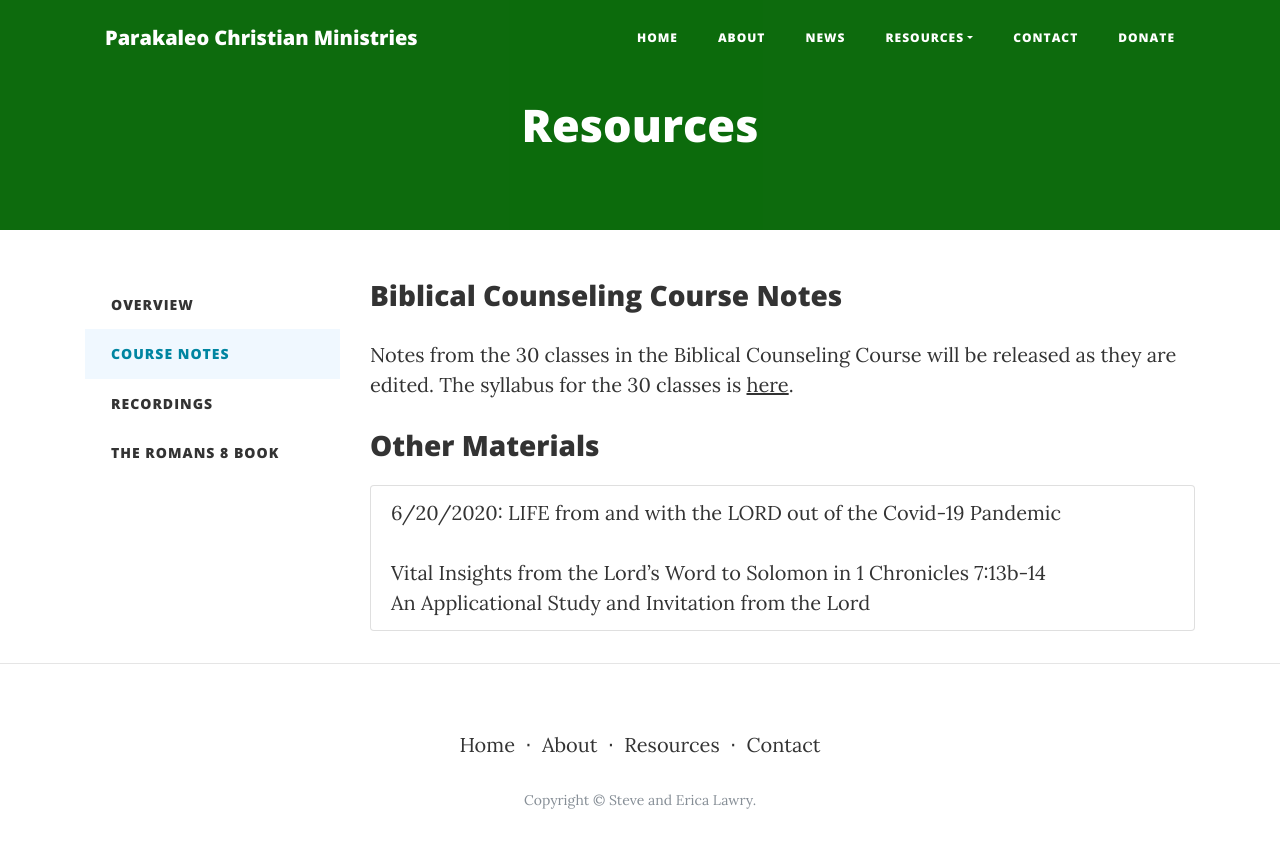
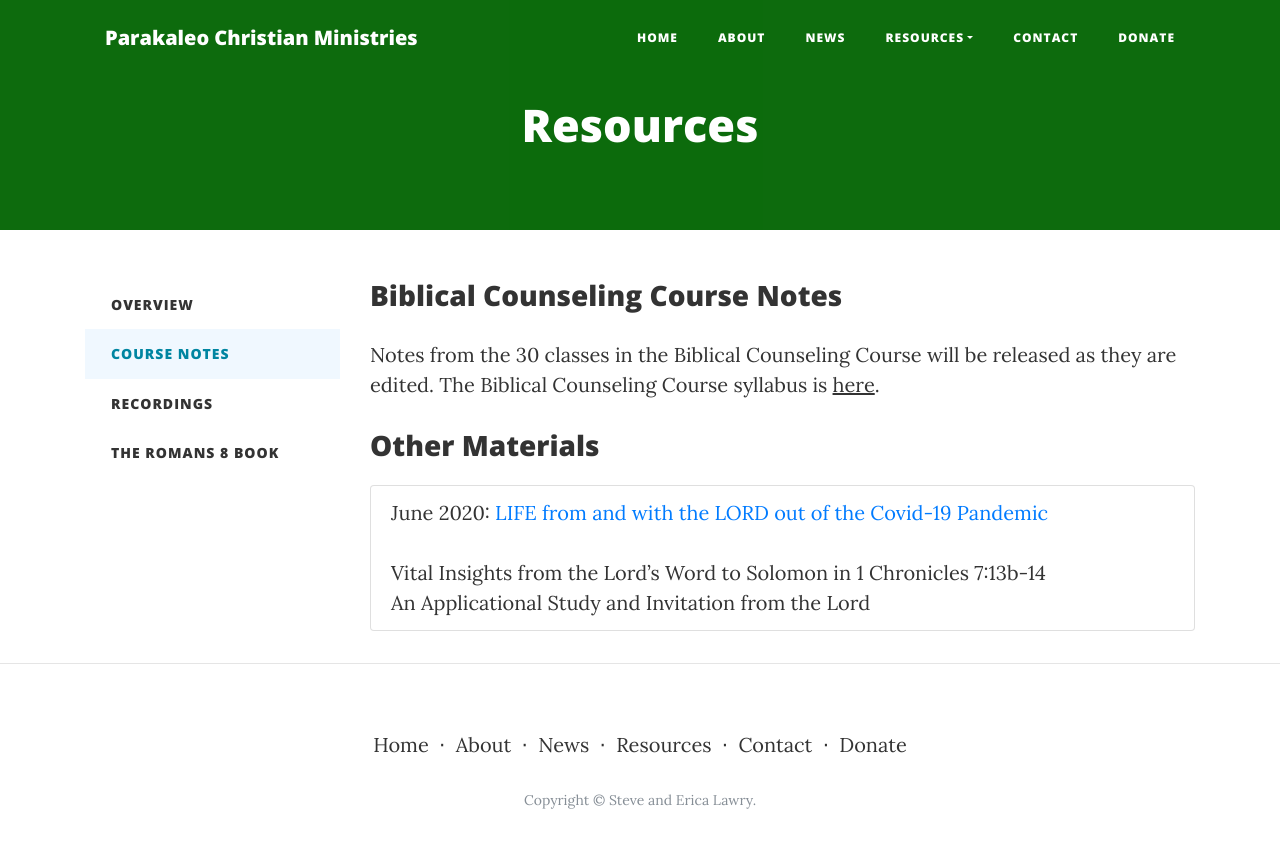
Before and after one commit to parakaleo/main-site, a plain HTML site: page resources.html in a window 1280 px wide. Both pictures are taken after a click on the link "COURSE NOTES". Drawn offline with nearby package versions, Linux system fonts and the light colour scheme; files that its build step writes are made by us from their sources; a script that the page names is missing.

Commit message:
footer and resource page

```diff
--- a/js/tabs.js
+++ b/js/tabs.js
@@ -16,10 +16,6 @@
     '  color: #007bff;'+
     '}'+
     '</style>').appendTo('head')
-  if (location.hash !== '') {
-    $('a[data-toggle="tab"]').removeClass('active');
-    $('a[data-toggle="tab"][href="' + location.hash + '"]').tab('show').addClass('active');
-  }
 
   /*if(!location.hash) {
     location.hash = $('a[data-toggle="tab"]').attr('href').substr(1)
@@ -30,5 +26,14 @@
 
   $('a[data-toggle="tab"]').on('click', function(e) {
     location.hash = $(e.target).closest('a').attr('href').substr(1);
+    $(e.target).tab('show')
   });
+
+  if (location.hash !== '') {
+    $('a[data-toggle="tab"]').removeClass('active');
+    // $('a[data-toggle="tab"][href="' + location.hash + '"]').tab('show').addClass('active');
+    var $tab = $('a[data-toggle="tab"][href="' + location.hash + '"]').addClass('active');
+    $tab.find('li').click()
+  }
+
 });
--- a/resources.html
+++ b/resources.html
@@ -122,19 +122,20 @@
             <div id="course-notes" class="tab-pane fade">
               <div id="os_content">
                 <h3 class="section-title">Biblical Counseling Course Notes</h3>
-                <p>Notes from the 30 classes in the Biblical Counseling Course will be released as they are edited. The syllabus for the 30 classes is <a href="//parakaleo.stanford.edu/course.html#syllabus">here</a>.</p>
+                <p>Notes from the 30 classes in the Biblical Counseling Course will be released as they are edited. The Biblical Counseling Course syllabus is <a href="//parakaleo.stanford.edu/course.html#syllabus">here</a>.</p>
 
                 <!--<p><span g><span style=""><span style="color:#800000;">For the Biblical Counseling Course Syllabus in .pdf form, see</span><span style="color:#000000;">&nbsp;</span><a href="http://os_extranet_files_test.s3.amazonaws.com/19617_67639_BCC09_Syllb.pdf"><span style="color:#000000;">BCC Syllabus</span></a><span style="color:#000000;">.</span></span></span></p>-->
                 <h3>Other Materials</h3>
                 <ul class="list-group" style="&#10;    padding: 1rem 0;&#10;">
-                  <li class="list-group-item">6/20/2020: LIFE from and with the LORD out of the Covid-19 Pandemic <br /><br />Vital Insights from the Lord’s Word to Solomon in 1 Chronicles 7:13b-14 <br />An Applicational Study and Invitation from the Lord</li>
+                  <li class="list-group-item">June 2020: <a href="/documents/Life%20from%20the%20Lord%20out%20of%20the%20Pandemic.pdf" class="obvious">LIFE from and with the LORD out of the Covid-19 Pandemic</a><br /><br />Vital Insights from the Lord’s Word to Solomon in 1 Chronicles 7:13b-14 <br />An Applicational Study and Invitation from the Lord</li>
                 </ul>
               </div>
             </div>
             <div id="recordings" class="tab-pane fade">
               <h3>Recordings</h3>
               <ul class="list-group" style="&#10;    padding: 1rem 0;&#10;">
-                <li class="list-group-item">6/20/2020: LIFE from and with the LORD out of the Covid-19 Pandemic <br /><br />Vital Insights from the Lord’s Word to Solomon in 1 Chronicles 7:13b-14 <br />An Applicational Study and Invitation from the Lord</li>
+                <li class="list-group-item">November 2017: The true story of the first thanksgiving is an amazing demonstration of the Lord's love and faithfulness to people undergoing great suffering and loss in their quest for religious freedom — a fascinating story that few Americans know and a wonderful account of a long chapter of beautifully positive relations between European immigrants and the native Americans.<br /><br />Erica has been researching this history in depth over the past several decades and has told it to hundreds of students who have celebrated Thanksgiving with us in our home — and you may be one of them. <br /><br />This is an unedited recording on a student's iPhone of Erica telling the story in November 2017 to a group of students from the Stanford Biblical Counseling Course who would be away during Thanksgiving break.  You might enjoy it as a "welcome back to class" experience and perhaps listen to it with others over Thanksgiving dessert which is when Erica tells it every year.<br /><br />Click here to play or download the audio file: <a href="https://drive.google.com/file/d/1Q8mzL3yAAjkk-yQXAS1CZ4bETrwOZQ4e/view" class="obvious">Erica Thanksgiving 2017</a> (38 MB / 65 minutes play time)</li>
+                <div><br /></div>
               </ul>
             </div>
             <div id="romans-8" class="tab-pane fade">
@@ -164,12 +165,19 @@
               </li>
               <li class="footer-menu-divider list-inline-item">⋅</li>
               <li class="list-inline-item">
+                <a href="news.html">News</a>
+              </li>
+              <li class="footer-menu-divider list-inline-item">⋅</li>
+              <li class="list-inline-item">
                 <a href="resources.html">Resources</a>
               </li>
               <li class="footer-menu-divider list-inline-item">⋅</li>
               <li class="list-inline-item">
                 <a href="contact.html">Contact</a>
               </li>
+              <li class="footer-menu-divider list-inline-item">⋅</li>
+              <li class="list-inline-item">
+                <a href="donate.html">Donate</a></li>
             </ul>
             <p class="copyright text-muted">
               Copyright © Steve and Erica Lawry.
```
Also changed, not shown: about.html (+7 -0 lines), contact.html (+7 -0 lines), donate.html (+7 -0 lines), index.html (+9 -1 lines), news.html (+7 -0 lines).
